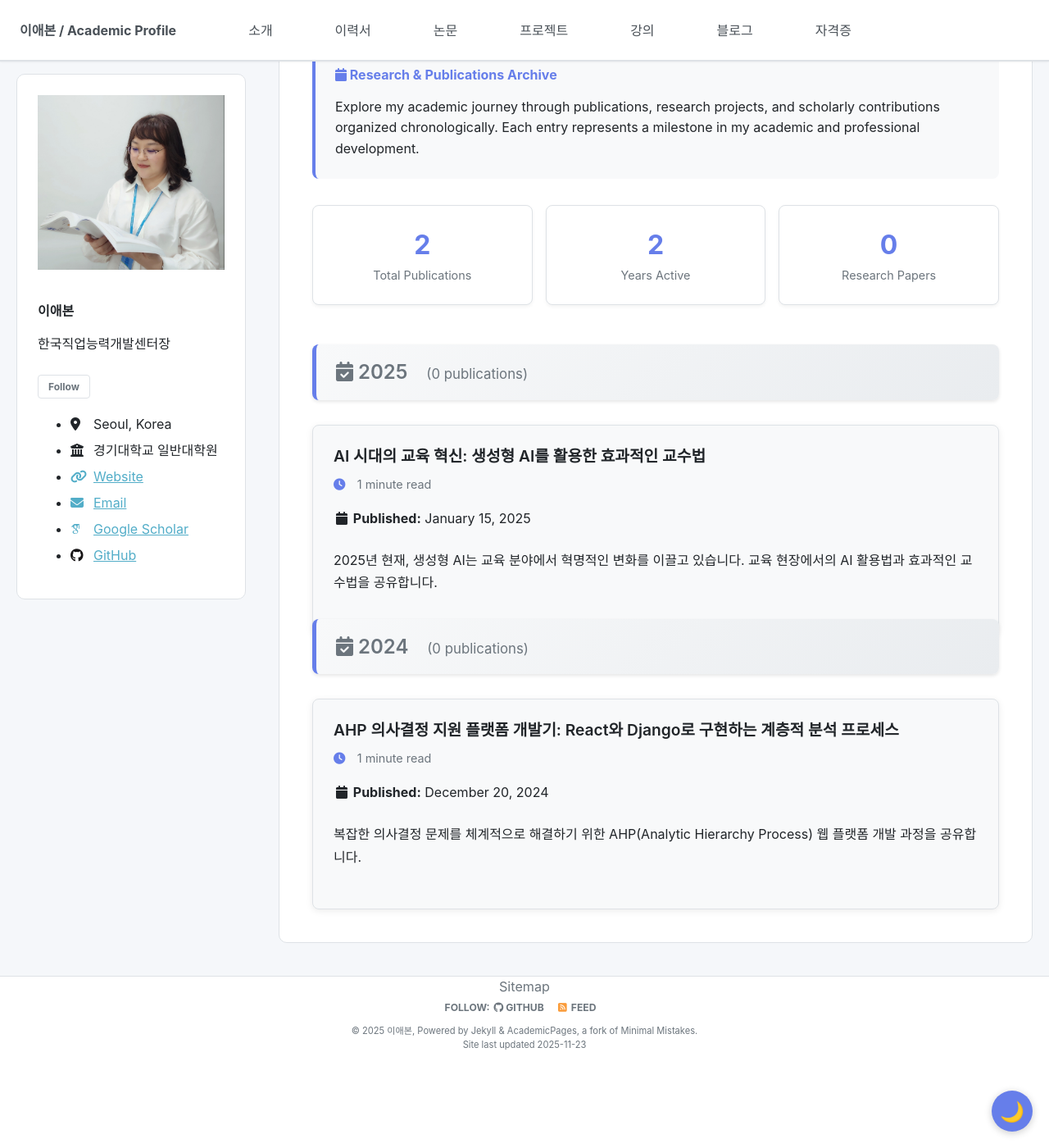
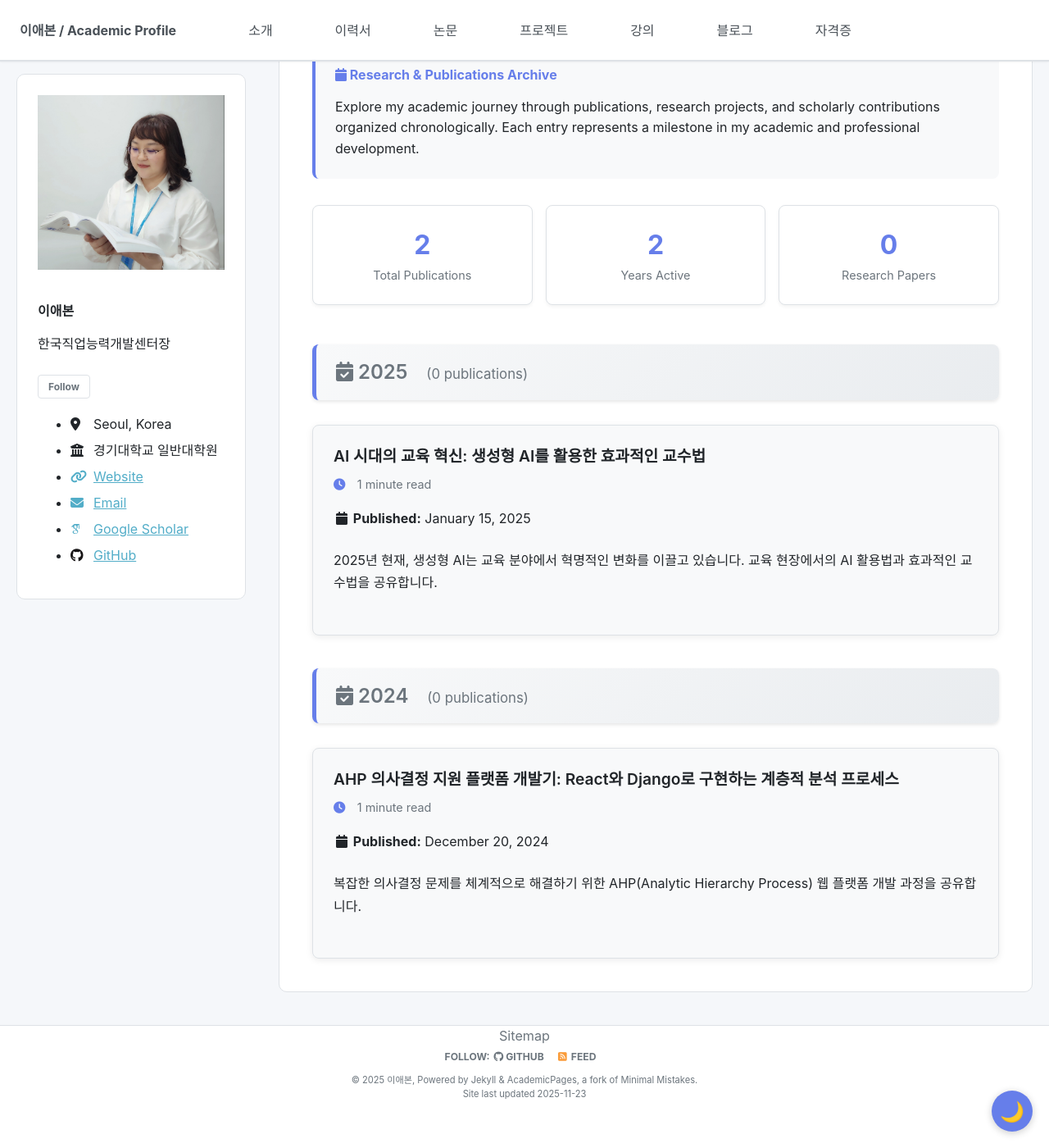
Before and after one commit to aebonlee/aebonlee.github.io, a Jekyll site: the page built from _pages/year-archive.html, in a window 1280 px wide and 1400 px high, scrolled down 277 px. Shown: the whole window at 82% size. Built offline with Jekyll 4.4.1, drawn with Linux system fonts in a browser that asks for light colours; some web fonts are replaced; a script that is not in the unit is left out.

Commit message:
fix: archive subtitle 마진을 음수에서 양수로 수정
- _clean-archive.scss에서 .archive__subtitle 마진 변경
- 기존: margin: -20px 0 30px 0 (컨테이너 패딩과 상쇄 효과)
- 수정: margin: 40px 0 30px 0 (명확한 섹션 분리)
- year-archive 페이지의 연도별 블록 간격 개선

```diff
--- a/_sass/layout/_clean-archive.scss
+++ b/_sass/layout/_clean-archive.scss
@@ -85,7 +85,7 @@
 
   // Archive subtitle
   .archive__subtitle {
-    margin: -20px 0 30px 0;
+    margin: 40px 0 30px 0;
     font-size: 1.125rem;
     color: #6c757d;
   }
```
